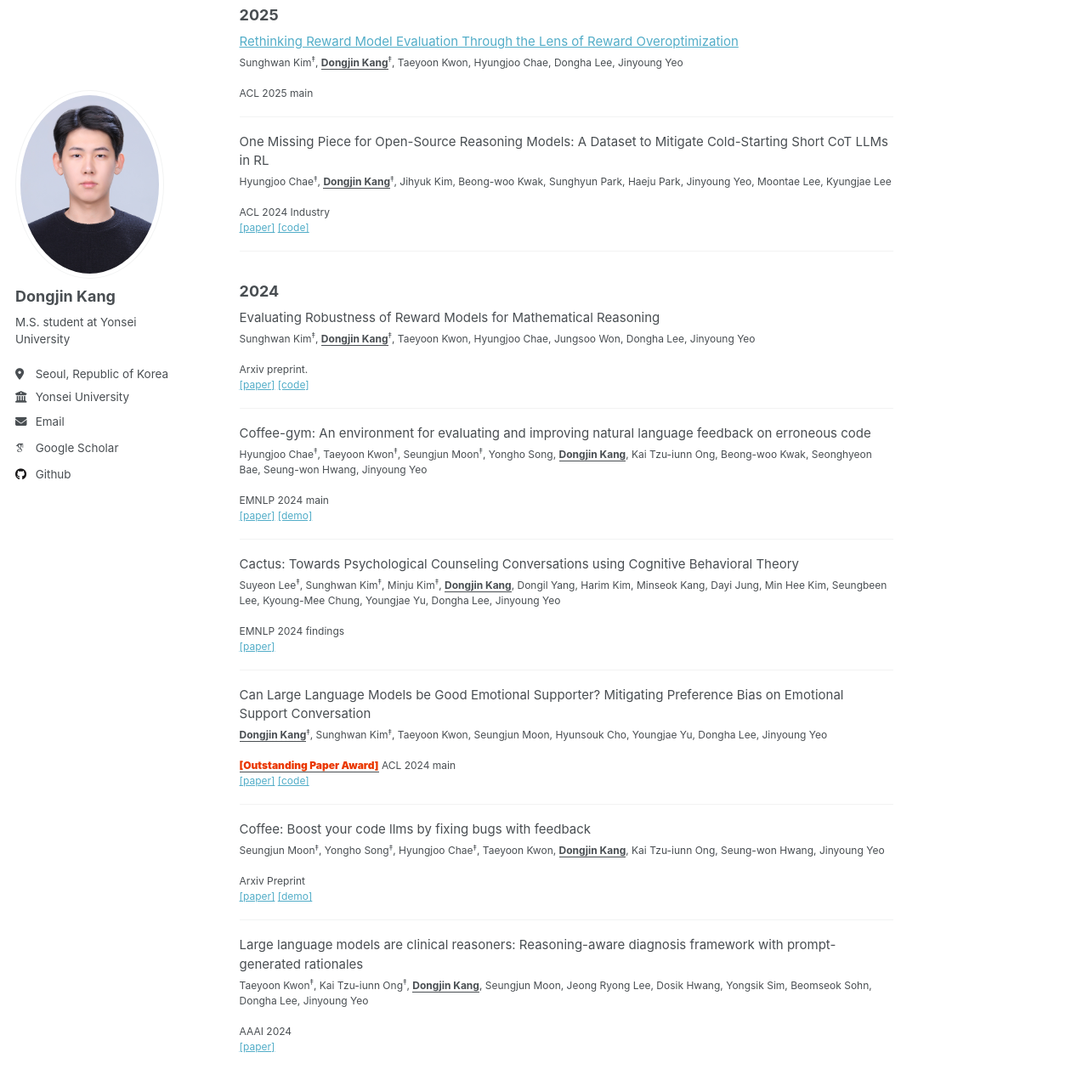
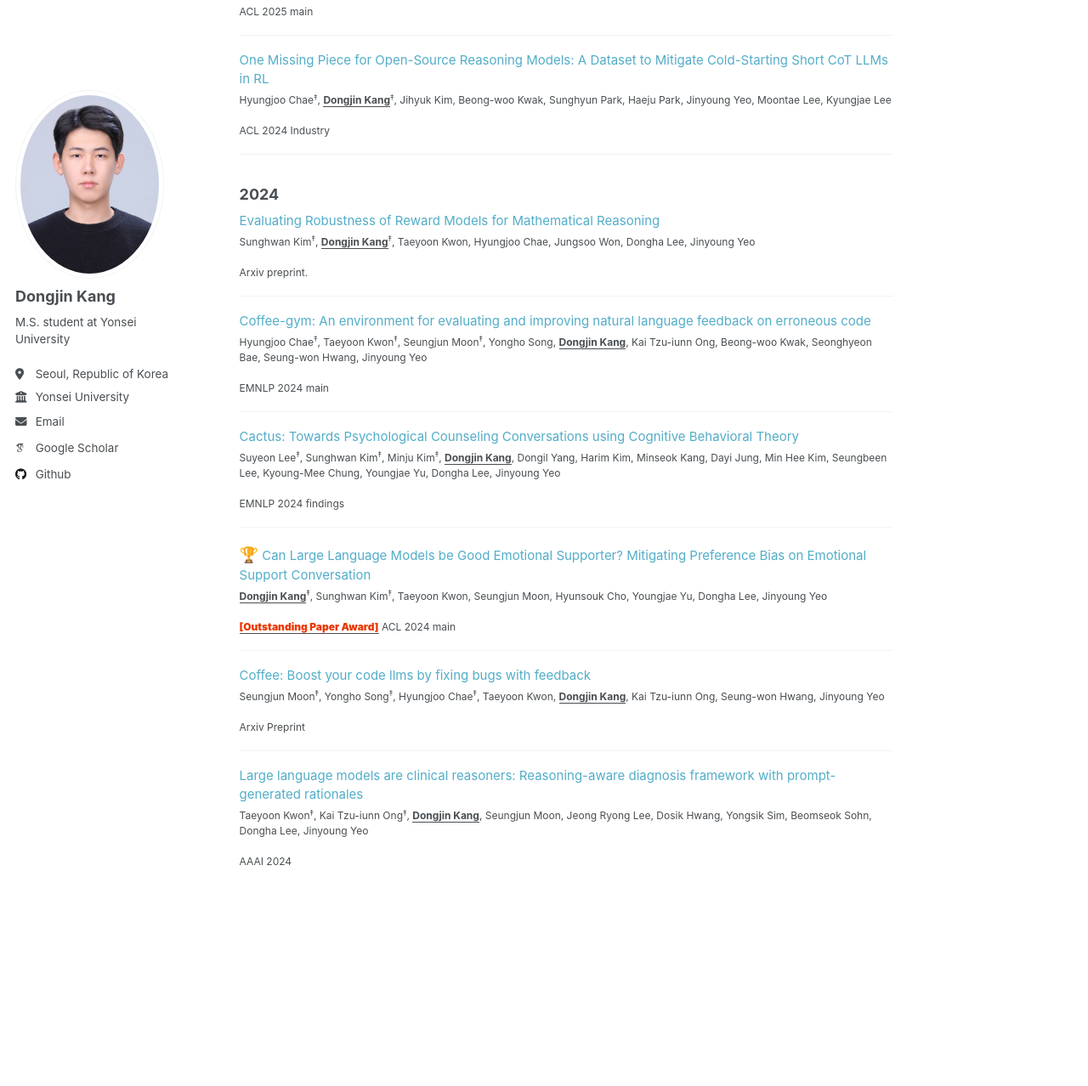
Before and after one commit to 1eastar/1eastar.github.io, a Jekyll site: the page built from _pages/about.md, in a window 1280 px wide and 1400 px high, scrolled down 908 px. Shown: the top 1278 px of the window at 85% size. Built offline with Jekyll 4.4.1, drawn with Linux system fonts in a browser that asks for light colours; some web fonts are replaced; after the commit the page ends 2136 px from its top, so only the background shows below that.

Commit message:
update 25.05.28

```diff
--- a/_pages/about.md
+++ b/_pages/about.md
@@ -28,7 +28,7 @@ Analysis of LMs: Preference Bias, Cactus, RewardMATH<br/>
 
 ### Under-review/Preprints
 <p style="font-size:15px; margin-bottom: 0.3em;">
-  <a href="https://arxiv.org/abs/2505.15277" target="_blank">
+  <a href="https://arxiv.org/abs/2505.15277" target="_blank" style="text-decoration:none;">
   Web-Shepherd: Advancing PRMs for Reinforcing Web Agents
   </a>
 </p>
@@ -36,11 +36,10 @@ Analysis of LMs: Preference Bias, Cactus, RewardMATH<br/>
 <p style="font-size:12px;">
 Hyungjoo Chae<sup>‡</sup>, Sunghwan Kim<sup>‡</sup>, Junhee Cho, Seungone Kim, Seungjun Moon, Gyeom Hwangbo, Dongha Lim, Minjin Kim, Yeonjun Hwang, Minju Gwak, Dongwook Choi, Minseok Kang, Gwanhoon Im, ByeongUng Cho, Hyojun Kim, Jun Hee Han, Taeyoon Kwon, Minju Kim, Beong-woo Kwak, <u style="font-weight:bold;">Dongjin Kang</u>, Jinyoung Yeo
 </p>
-<br/>
 
 ___
 <p style="font-size:15px; margin-bottom: 0.3em;">
-  <a href="https://arxiv.org/abs/2505.15277" target="_blank">
+  <a href="https://1eastar.github.io" target="_blank" style="text-decoration:none;">
   ToolHaystack: Stress-Testing Tool-Augmented Language Models in Realistic Long-Term Interactions
   </a>
 </p>
@@ -48,14 +47,13 @@ ___
 <p style="font-size:12px;">
 Beong-woo Kwak, Minju Kim, Dongha Lim, Hyungjoo Chae, <u style="font-weight:bold;">Dongjin Kang</u>, Sunghwan Kim, Dongil Yang, Jinyoung Yeo
 </p>
-<br/>
 
 ___
 
 
 ### 2025
 <p style="font-size:15px; margin-bottom: 0.3em;">
-  <a href="https://arxiv.org/abs/2505.12763" target="_blank">
+  <a href="https://arxiv.org/abs/2505.12763" target="_blank" style="text-decoration:none;">
   Rethinking Reward Model Evaluation Through the Lens of Reward Overoptimization
   </a>
 </p>
@@ -67,15 +65,15 @@ ACL 2025 main
 </p>
 ___
 <p style="font-size:15px; margin-bottom: 0.3em;">
-One Missing Piece for Open-Source Reasoning Models: A Dataset to Mitigate Cold-Starting Short CoT LLMs in RL
+  <a href="https://1eastar.github.io" target="_blank" style="text-decoration:none;">
+  One Missing Piece for Open-Source Reasoning Models: A Dataset to Mitigate Cold-Starting Short CoT LLMs in RL
+  </a>
 </p>
 
 <p style="font-size:12px;">
 Hyungjoo Chae<sup>‡</sup>, <u style="font-weight:bold;">Dongjin Kang</u><sup>‡</sup>, Jihyuk Kim, Beong-woo Kwak, Sunghyun Park, Haeju Park, Jinyoung Yeo, Moontae Lee, Kyungjae Lee
 <br/><br/>
 ACL 2024 Industry
-<br/>
-<a href="https://1eastar.github.io" target="_blank">[paper]</a>   <a href="https://github.com/LGAI-Research/Long-CoT-Collection" target="_blank">[code]</a>
 </p>
 
 ___
@@ -83,32 +81,34 @@ ___
 
 ### 2024
 <p style="font-size:15px; margin-bottom: 0.3em;">
-Evaluating Robustness of Reward Models for Mathematical Reasoning
+  <a href="https://arxiv.org/abs/2410.01729" target="_blank" style="text-decoration:none;">
+  Evaluating Robustness of Reward Models for Mathematical Reasoning
+  </a>
 </p>
 
 <p style="font-size:12px;">
 Sunghwan Kim<sup>‡</sup>, <u style="font-weight:bold;">Dongjin Kang</u><sup>‡</sup>, Taeyoon Kwon, Hyungjoo Chae, Jungsoo Won, Dongha Lee, Jinyoung Yeo
 <br/><br/>
 Arxiv preprint.
-<br/>
-<a href="https://arxiv.org/abs/2410.01729" target="_blank">[paper]</a>   <a href="https://github.com/kimsh0507/RewardMATH_official" target="_blank">[code]</a>
 </p>
 ___
 <p style="font-size:15px; margin-bottom: 0.3em;">
-Coffee-gym: An environment for evaluating and improving natural language feedback on erroneous code
+  <a href="https://arxiv.org/abs/2409.19715" target="_blank" style="text-decoration:none;">
+  Coffee-gym: An environment for evaluating and improving natural language feedback on erroneous code
+  </a>
 </p>
 
 <p style="font-size:12px;">
 Hyungjoo Chae<sup>‡</sup>, Taeyoon Kwon<sup>‡</sup>, Seungjun Moon<sup>‡</sup>, Yongho Song, <u style="font-weight:bold;">Dongjin Kang</u>, Kai Tzu-iunn Ong, Beong-woo Kwak, Seonghyeon Bae, Seung-won Hwang, Jinyoung Yeo
 <br/><br/>
 EMNLP 2024 main
-<br/>
-<a href="https://arxiv.org/abs/2409.19715" target="_blank">[paper]</a>  <a href="https://huggingface.co/spaces/Coffee-Gym/Project-Coffee-Gym" target="_blank">[demo]</a>
 </p>
 
 ___
 <p style="font-size:15px; margin-bottom: 0.3em;">
-Cactus: Towards Psychological Counseling Conversations using Cognitive Behavioral Theory
+  <a href="https://arxiv.org/abs/2407.03103" target="_blank" style="text-decoration:none;">
+  Cactus: Towards Psychological Counseling Conversations using Cognitive Behavioral Theory
+  </a>
 </p>
 
 <p style="font-size:12px;">
@@ -116,13 +116,14 @@ Suyeon Lee<sup>‡</sup>, Sunghwan Kim<sup>‡</sup>, Minju Kim<sup>‡</sup>, <
 
 <br/><br/>
 EMNLP 2024 findings
-<br/>
-<a href="https://arxiv.org/abs/2407.03103" target="_blank">[paper]</a>
 </p>
 
 ___
 <p style="font-size:15px; margin-bottom: 0.3em;">
-Can Large Language Models be Good Emotional Supporter? Mitigating Preference Bias on Emotional Support Conversation
+  <span style="font-size:18px;">🏆</span>
+  <a href="https://arxiv.org/abs/2402.13211" target="_blank" style="text-decoration:none;">
+  Can Large Language Models be Good Emotional Supporter? Mitigating Preference Bias on Emotional Support Conversation
+  </a>
 </p>
 
 <p style="font-size:12px;">
@@ -130,32 +131,30 @@ Can Large Language Models be Good Emotional Supporter? Mitigating Preference Bia
 
 <br/><br/>
 <u style="font-weight:900; color: #ea3800">[Outstanding Paper Award]</u> ACL 2024 main
-<br/>
-<a href="https://arxiv.org/abs/2402.13211" target="_blank">[paper]</a>    <a href="https://github.com/1eastar/emotionalsupport" target="_blank">[code]</a>
 </p>
 
 ___
 <p style="font-size:15px; margin-bottom: 0.3em;">
-Coffee: Boost your code llms by fixing bugs with feedback
+  <a href="https://arxiv.org/abs/2311.07215" target="_blank" style="text-decoration:none;">
+  Coffee: Boost your code llms by fixing bugs with feedback
+  </a>
 </p>
 
 <p style="font-size:12px;">
 Seungjun Moon<sup>‡</sup>, Yongho Song<sup>‡</sup>, Hyungjoo Chae<sup>‡</sup>, Taeyoon Kwon, <u style="font-weight:bold;">Dongjin Kang</u>, Kai Tzu-iunn Ong, Seung-won Hwang, Jinyoung Yeo
 <br/><br/>
 Arxiv Preprint
-<br/>
-<a href="https://arxiv.org/abs/2311.07215" target="_blank">[paper]</a>    <a href="https://kyle8581.github.io/COFFEE-DEMO" target="_blank">[demo]</a>
 </p>
 
 ___
 <p style="font-size:15px; margin-bottom: 0.3em;">
-Large language models are clinical reasoners: Reasoning-aware diagnosis framework with prompt-generated rationales
+  <a href="https://arxiv.org/abs/2312.07399" target="_blank" style="text-decoration:none;">
+  Large language models are clinical reasoners: Reasoning-aware diagnosis framework with prompt-generated rationales
+  </a>
 </p>
 
 <p style="font-size:12px;">
 Taeyoon Kwon<sup>‡</sup>, Kai Tzu-iunn Ong<sup>‡</sup>, <u style="font-weight:bold;">Dongjin Kang</u>, Seungjun Moon, Jeong Ryong Lee, Dosik Hwang, Yongsik Sim, Beomseok Sohn, Dongha Lee, Jinyoung Yeo
 <br/><br/>
 AAAI 2024
-<br/>
-<a href="https://arxiv.org/abs/2312.07399" target="_blank">[paper]</a>
 </p>
```
